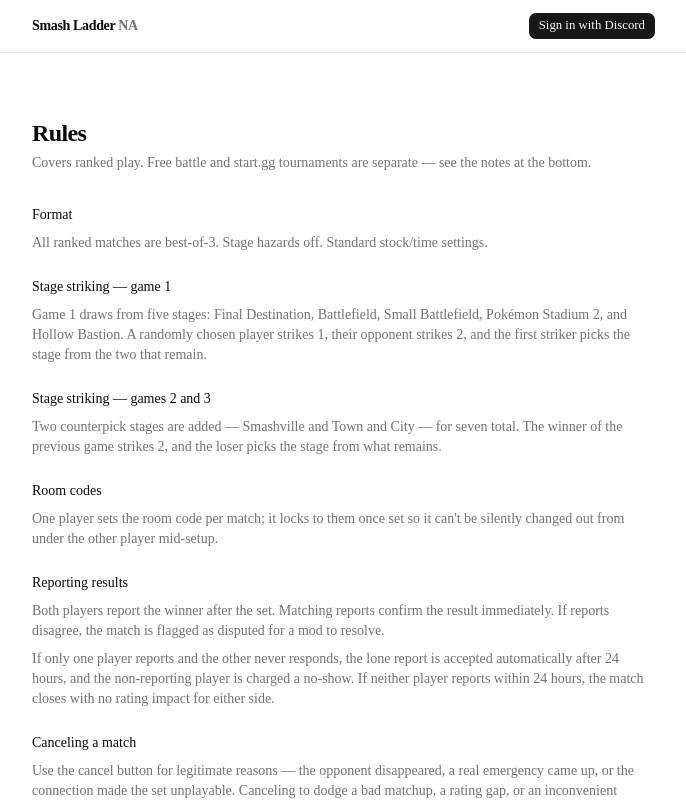
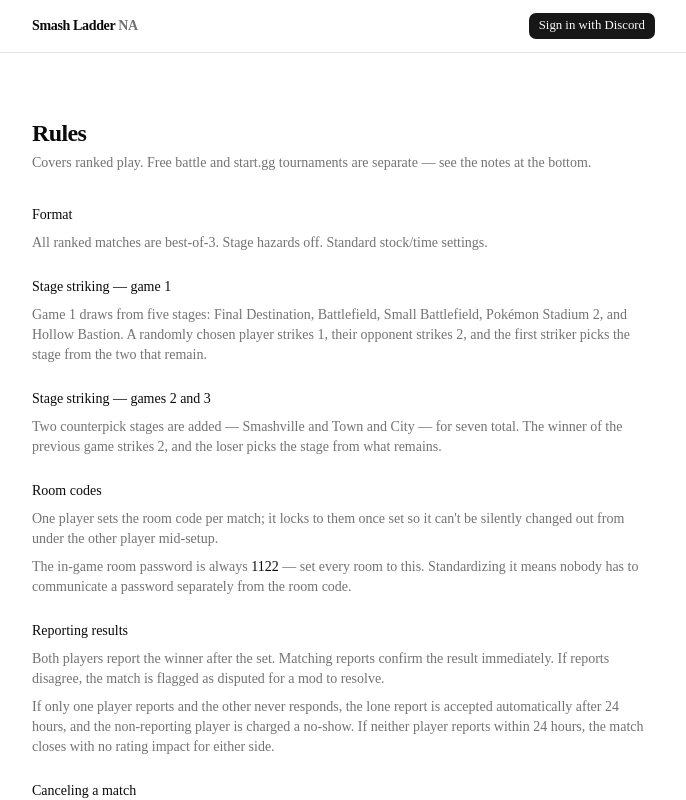
Before and after one commit to abcmouce-jpg/smash-ladder-na, a Next.js app: page /rules in a window 1280 px wide. Shown: the top 800 px of the page, without its empty margins (296-982 px from the left). Built offline with nearby package versions, Linux system fonts and the light colour scheme; no server answers.

Commit message:
Rules: standardize room password to 1122
Matches the smashmate.net convention — one fixed password for every
room means players never need to communicate it separately from the
room code.

```diff
--- a/src/app/rules/page.tsx
+++ b/src/app/rules/page.tsx
@@ -43,6 +43,11 @@
           <p>
             One player sets the room code per match; it locks to them once set so it can&apos;t be
             silently changed out from under the other player mid-setup.
+          </p>
+          <p>
+            The in-game room password is always <span className="font-medium text-foreground">1122</span> —
+            set every room to this. Standardizing it means nobody has to communicate a password
+            separately from the room code.
           </p>
         </Section>
 
```
